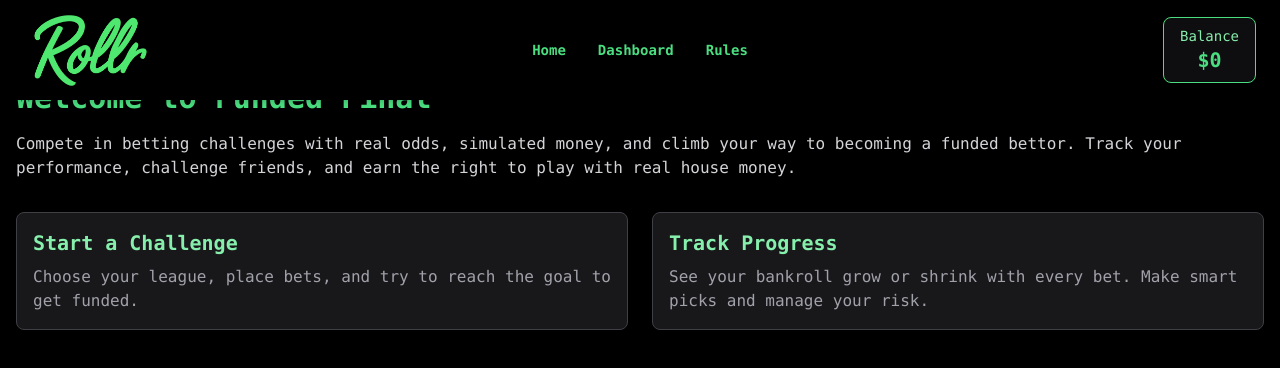
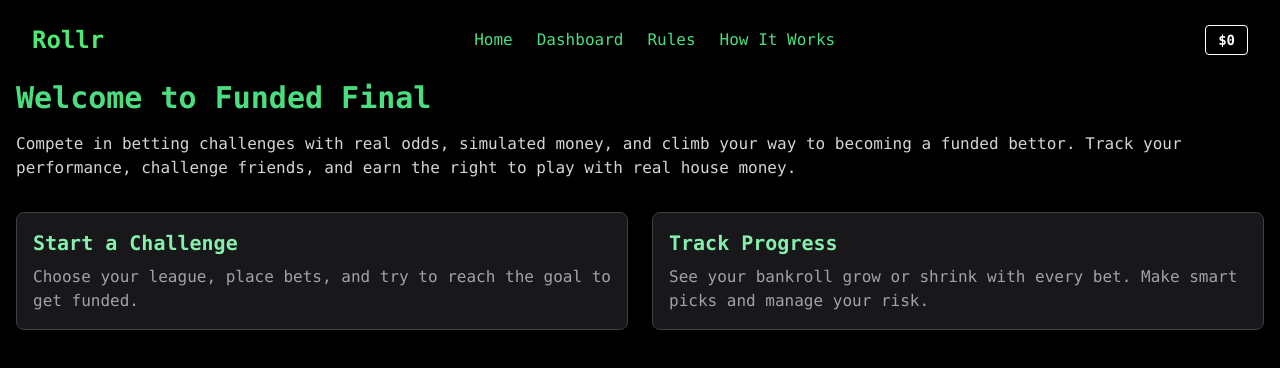
Before and after one commit to chipotleman/fundedfinal, a Next.js app: page /home in a window 1280 px wide. Shown: the top 368 px of the page. Built offline with nearby package versions, Linux system fonts and the light colour scheme.

Commit message:
Update TopNavbar.js

```diff
--- a/components/TopNavbar.js
+++ b/components/TopNavbar.js
@@ -1,38 +1,36 @@
 import Link from 'next/link';
-import Image from 'next/image';
 
-export default function TopNavbar({ bankroll, selectedBets, setShowBalanceModal, setShowBetSlipModal }) {
+export default function TopNavbar({ bankroll = 1000, selectedBets = [], setShowBetSlipModal, setShowBalanceModal }) {
   return (
-    <div className="fixed top-0 left-0 right-0 z-50 bg-black text-white flex items-center justify-between px-6 py-5 shadow-md" style={{ height: '100px' }}>
+    <div className="fixed top-0 left-0 w-full z-50 bg-black text-white shadow-md h-20 flex items-center px-4 md:px-8">
       {/* Left: Logo */}
-      <div className="flex items-center space-x-2">
-        <Image src="/rollr-logo.png" alt="Rollr Logo" width={130} height={40} priority />
+      <Link href="/dashboard" className="text-2xl font-bold text-[#4fe870] hover:text-green-300 transition">
+        Rollr
+      </Link>
+
+      {/* Center: Nav links */}
+      <div className="flex-1 flex justify-center space-x-6 text-sm md:text-base">
+        <Link href="/home" className="hover:text-green-400 transition">Home</Link>
+        <Link href="/dashboard" className="hover:text-green-400 transition">Dashboard</Link>
+        <Link href="/rules" className="hover:text-green-400 transition">Rules</Link>
+        <Link href="/how-it-works" className="hover:text-green-400 transition">How It Works</Link>
       </div>
 
-      {/* Center: Nav Links */}
-      <div className="flex space-x-8 text-green-400 text-sm font-bold justify-center absolute left-1/2 transform -translate-x-1/2">
-        <Link href="/home" className="hover:text-green-300 transition">Home</Link>
-        <Link href="/dashboard" className="hover:text-green-300 transition">Dashboard</Link>
-        <Link href="/rules" className="hover:text-green-300 transition">Rules</Link>
-      </div>
-
-      {/* Right: Bet Slip + Balance */}
+      {/* Right: Bet slip + Balance */}
       <div className="flex items-center space-x-4">
         {selectedBets.length > 0 && (
           <div
             onClick={() => setShowBetSlipModal(true)}
-            className="border border-green-400 rounded-lg px-4 py-2 text-green-400 text-center bg-zinc-900/60 shadow cursor-pointer hover:bg-zinc-800 transition"
+            className="relative cursor-pointer border border-[#4fe870] text-[#4fe870] px-3 py-1 rounded text-sm font-bold hover:bg-[#4fe87022] transition"
           >
-            <div className="text-sm text-green-300">Slip</div>
-            <div className="text-xl font-semibold">{selectedBets.length}</div>
+            {selectedBets.length} Bet{selectedBets.length > 1 ? 's' : ''}
           </div>
         )}
         <div
           onClick={() => setShowBalanceModal(true)}
-          className="border border-green-400 rounded-lg px-4 py-2 text-green-400 text-center bg-zinc-900/60 shadow cursor-pointer hover:bg-zinc-800 transition"
+          className="cursor-pointer border border-white text-white px-3 py-1 rounded text-sm font-bold hover:bg-white hover:text-black transition"
         >
-          <div className="text-sm text-green-300">Balance</div>
-          <div className="text-xl font-semibold">${bankroll}</div>
+          ${bankroll}
         </div>
       </div>
     </div>
```
